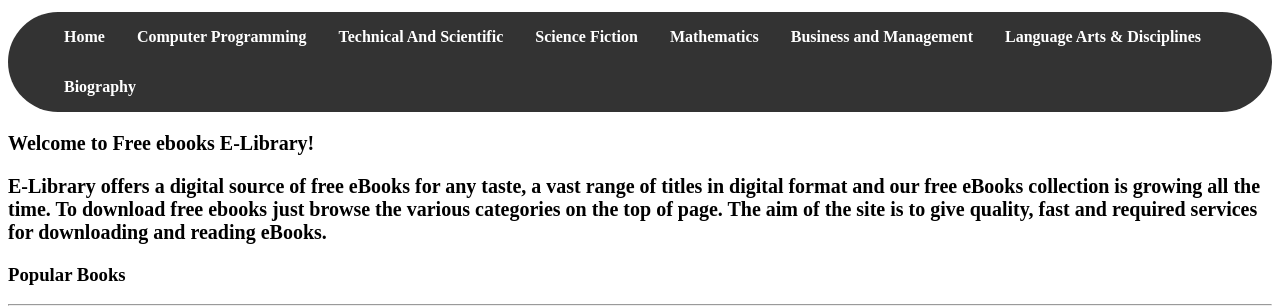
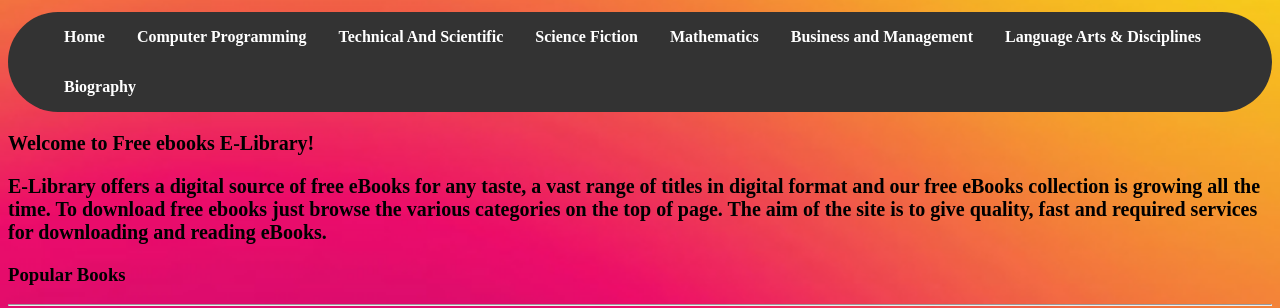
Before and after one commit to Abhichaurasiya/elibrary, a plain HTML site: page index.html in a window 1280 px wide. Shown: the part 89-397 px from the top of the page. Drawn offline with Linux system fonts and the light colour scheme.

Commit message:
Update style.css

```diff
--- a/style.css
+++ b/style.css
@@ -1,5 +1,5 @@
 .pages{text-align:center;font-size:16px;}
-body{background-image: url('../icons/bg1.jpg');background-repeat: repeat;background-size:cover;}
+body{background-image: url('bg1.jpg');background-repeat: repeat;background-size:cover;}
 
 ul {
 list-style-type: none;
```
